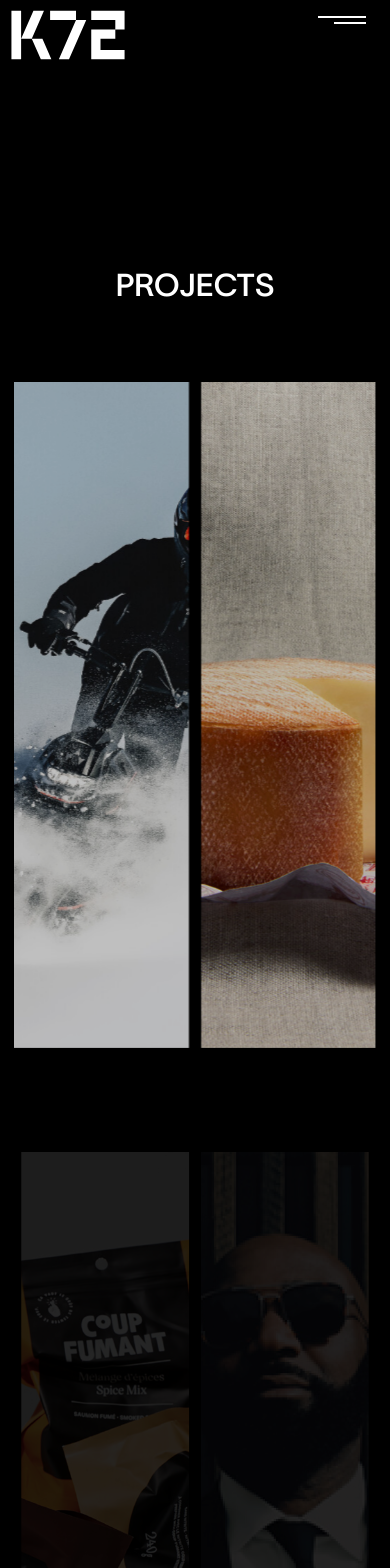
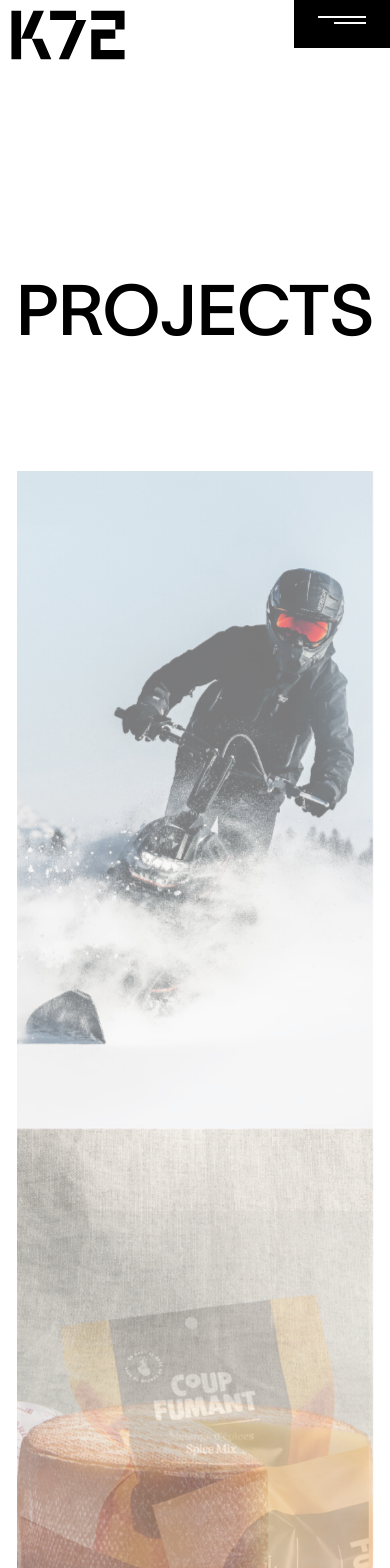
Before and after one commit to Ninad-arakh/k72, a React (Vite) app: page /projects in a window 390 px wide. Shown: the top 1568 px of the page. Built offline with nearby package versions, Linux system fonts and the light colour scheme.

Commit message:
responsivess

```diff
--- a/src/App.jsx
+++ b/src/App.jsx
@@ -10,7 +10,7 @@ const App = () => {
 
 
   return (
-    <div className=" text-white overflow-x-hidden">
+    <div className=" text- overflow-x-hidden">
       <Navebar />
       <FullScreenNav />
 
--- a/src/components/Projects/ProjectCard.jsx
+++ b/src/components/Projects/ProjectCard.jsx
@@ -5,18 +5,18 @@ import img2 from "../../assets/menu1.1.png";
 const ProjectCard = ({imgs}) => {
   return (
     <>
-      <div className=" w-1/2 transition-all rounded-none h-full group  hover:rounded-4xl overflow-hidden relative">
+      <div className=" md:w-1/2 transition-all rounded-none h-full group  hover:rounded-4xl overflow-hidden relative">
         <img src={imgs.img1} className="h-full w-full object-cover" alt="" />
-        <div className="opacity-0 group-hover:opacity-100 transition-all absolute w-full h-full bg-black/25 top-0 left-0 flex justify-center items-center">
-          <h2 className="uppercase font-[font2] text-6xl rounded-full px-6 border-2 pt-3 ">
+        <div className="md:opacity-0 group-hover:opacity-100 transition-all md:absolute w-full h-full md:bg-black/25 top-0 left-0 flex justify-center items-center">
+          <h2 className="uppercase font-[font2] text-3xl md:text-6xl rounded-full px-6 md:border-2 pt-3 ">
             see the project
           </h2>
         </div>
       </div>
-      <div className=" w-1/2 transition-all rounded-none h-full group  hover:rounded-4xl overflow-hidden relative">
+      <div className=" md:w-1/2 transition-all rounded-none h-full group  hover:rounded-4xl overflow-hidden relative">
         <img src={imgs.img2} className="h-full w-full object-cover" alt="" />
-        <div className="opacity-0 group-hover:opacity-100 transition-all absolute w-full h-full bg-black/25 top-0 left-0 flex justify-center items-center">
-          <h2 className="uppercase font-[font2] text-6xl rounded-full px-6 border-2 pt-3 ">
+        <div className="md:opacity-0 group-hover:opacity-100 transition-all md:absolute w-full h-full md:bg-black/25 top-0 left-0 flex justify-center items-center">
+          <h2 className="uppercase font-[font2] text-3xl md:text-6xl rounded-full px-6 md:border-2 pt-3 ">
             see the project
           </h2>
         </div>
--- a/src/components/navigation/Navebar.jsx
+++ b/src/components/navigation/Navebar.jsx
@@ -7,8 +7,8 @@ const Navebar = () => {
     const [navOpen, setNavOpen] = useContext(NavbarContext)
 
   return (
-    <div className="flex z-21 fixed top-0 w-screen justify-between">
-        <img src={logo} alt="logo" className="w-44 cursor-pointer -mt-7 -ml-5 invert brightness-200 " />
+    <div className="flex z-21 fixed top-0 w-screen justify-between ">
+        <img src={logo} alt="logo" className="w-44 bg-gray-5  cursor-pointer -mt-7 -ml-5 minvert brightness-200 " />
       <div onClick={() => setNavOpen(true)}
         onMouseEnter={()=>
         navGreenRef.current.style.height = "100%"
@@ -17,7 +17,7 @@ const Navebar = () => {
         navGreenRef.current.style.height = "0%"
         }}
 
-        className="bg-black relative w-52 h-12"
+        className="bg-black relative md:w-52 h-12"
       >
         <div ref={navGreenRef} className="absolute w-full h-0 top-0 bg-[#d3fd50] transition-all"></div>
         <div className="relative flex flex-col gap-1 items-end justify-center h-10 cursor-pointer px-6">
--- a/src/index.css
+++ b/src/index.css
@@ -34,5 +34,5 @@
 }
 
 body{
-  background-color: black;
+  background-color: white;
 }
--- a/src/pages/Agence.jsx
+++ b/src/pages/Agence.jsx
@@ -68,8 +68,8 @@ const Agence = () => {
               Sixty-<br></br>seventh<br></br> Twelve
             </h1>
           </div>
-          <div className=" pl-[40%] mt-20 ">
-            <h1 className="text-5xl ">
+          <div className=" md:pl-[40%] mt-20 ">
+            <h1 className="md:text-5xl text-3xl px-3">
               {" "}
               &nbsp; &nbsp; &nbsp; &nbsp; Our curiosity fuels our creativity. We
               remain humble and say no to big egos, even yours. A brand is
--- a/src/pages/Home.jsx
+++ b/src/pages/Home.jsx
@@ -9,7 +9,7 @@ const Home = () => {
       <div className="w-screen h-screen fixed">
         <Video />
       </div>
-      <div className="relative w-screen h-screen flex flex-col overflow-hidden justify-between ">
+      <div className="relative w-screen h-screen text-white flex flex-col overflow-hidden justify-between ">
         <HomeTopText />
         <HomeBottomText />
 
--- a/src/pages/Projects.jsx
+++ b/src/pages/Projects.jsx
@@ -8,6 +8,9 @@ import { ScrollTrigger } from "gsap/all";
 const Projects = () => {
   // Create a ref to store all project card elements
   const projectRefs = useRef([]);
+  const screen = window.screen.width;
+  let isSmallDevice = screen <= 768;
+  console.log("screen : ", isSmallDevice);
 
   // Register ScrollTrigger plugin
   gsap.registerPlugin(ScrollTrigger);
@@ -18,10 +21,11 @@ const Projects = () => {
 
     // Create a GSAP timeline for sequential animation
     projects.forEach((project, index) => {
+      if (!isSmallDevice) {
         gsap.fromTo(
           project,
           {
-          height: '50px',
+            height: "50px",
             opacity: 0.15,
             y: 100, // Start 100px below
             scale: 0.95, // Slightly scaled down
@@ -42,13 +46,14 @@ const Projects = () => {
             },
           }
         );
+      }
     });
   }, []);
 
   return (
     <div className="p-3 min-h-screen">
       <div className="pt-[30vh]">
-        <h2 className="font-[font2] text-[8vw] uppercase text-center">
+        <h2 className="font-[font2] text-[18vw] md:text-[8vw] uppercase text-center">
           Projects
         </h2>
       </div>
@@ -58,7 +63,7 @@ const Projects = () => {
           <div
             key={index}
             ref={(el) => (projectRefs.current[index] = el)} // Assign ref to each card
-            className="hero flex gap-3 w-full mb-2"
+            className="hero md:flex gap-3 w-full mb-2"
             style={{ minHeight: "80vh" }} // Adjusted height for better spacing
           >
             <ProjectCard imgs={img} />
```
Lines whose indentation alone changed are shown as unchanged.
